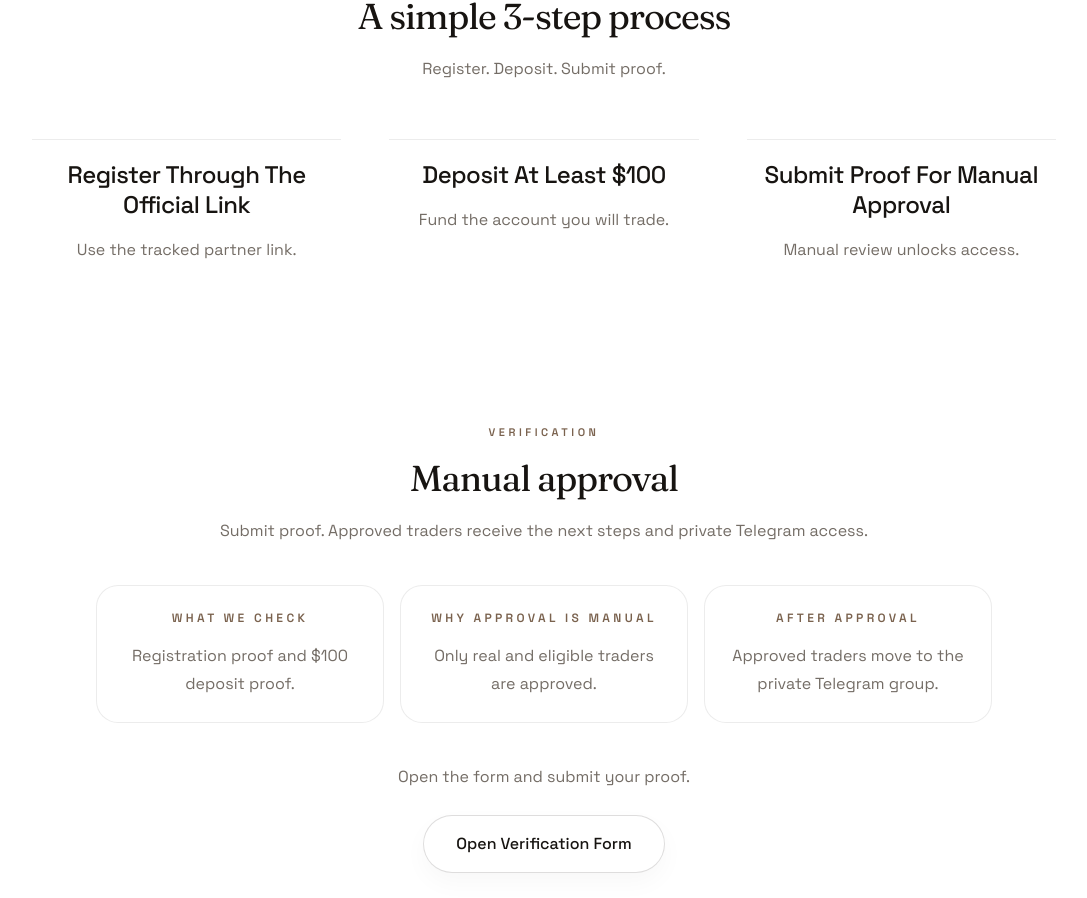
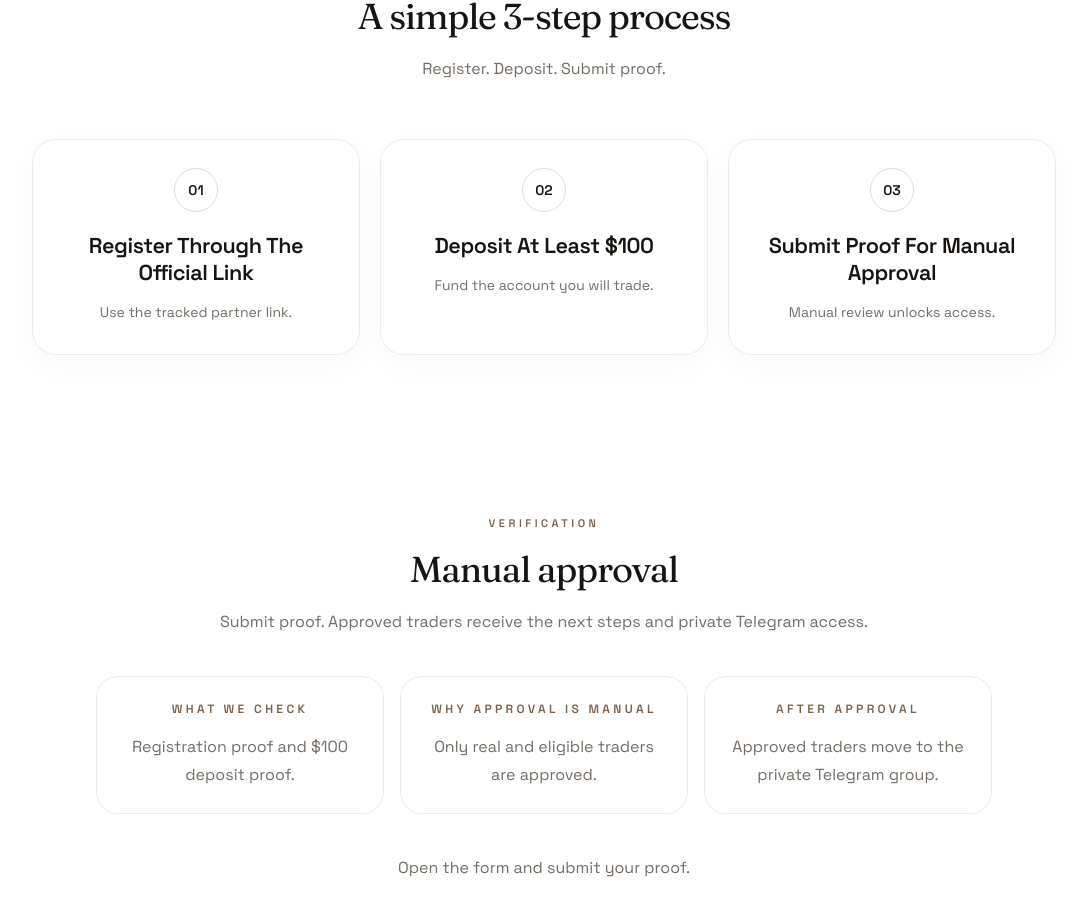
Before and after one commit to sadaqosman/Forex-Comp, a Next.js app: page / in a window 1280 px wide. Shown: the part 2021-2919 px from the top of the page, without its empty margins (96-1183 px from the left). Built offline with nearby package versions, Linux system fonts and the light colour scheme.

Commit message:
redesign process section

```diff
--- a/app/page.tsx
+++ b/app/page.tsx
@@ -264,13 +264,19 @@ export default function Home() {
             body="Register. Deposit. Submit proof."
           />
 
-          <div className="mt-14 grid gap-12 lg:grid-cols-3">
-            {steps.map((step) => (
-              <article key={step.title} className="border-t border-[var(--color-line)] pt-5 text-center">
-                <h3 className="text-[1.35rem] font-medium leading-tight tracking-[-0.02em] text-[var(--color-ink)] sm:text-[1.5rem]">
+          <div className="mt-14 grid gap-5 lg:grid-cols-3">
+            {steps.map((step, index) => (
+              <article
+                key={step.title}
+                className="rounded-[24px] border border-[var(--color-line)] bg-white/70 px-6 py-7 text-center shadow-[0_10px_30px_rgba(24,21,18,0.03)]"
+              >
+                <div className="mx-auto flex h-11 w-11 items-center justify-center rounded-full border border-[var(--color-line-strong)] text-sm font-semibold text-[var(--color-ink)]">
+                  0{index + 1}
+                </div>
+                <h3 className="mt-5 text-[1.2rem] font-semibold leading-tight tracking-[-0.02em] text-[var(--color-ink)] sm:text-[1.35rem]">
                   {step.title}
                 </h3>
-                <p className="mt-4 text-sm leading-7 text-[var(--color-muted)] sm:text-base">{step.body}</p>
+                <p className="mt-3 text-sm leading-7 text-[var(--color-muted)]">{step.body}</p>
               </article>
             ))}
           </div>
```
